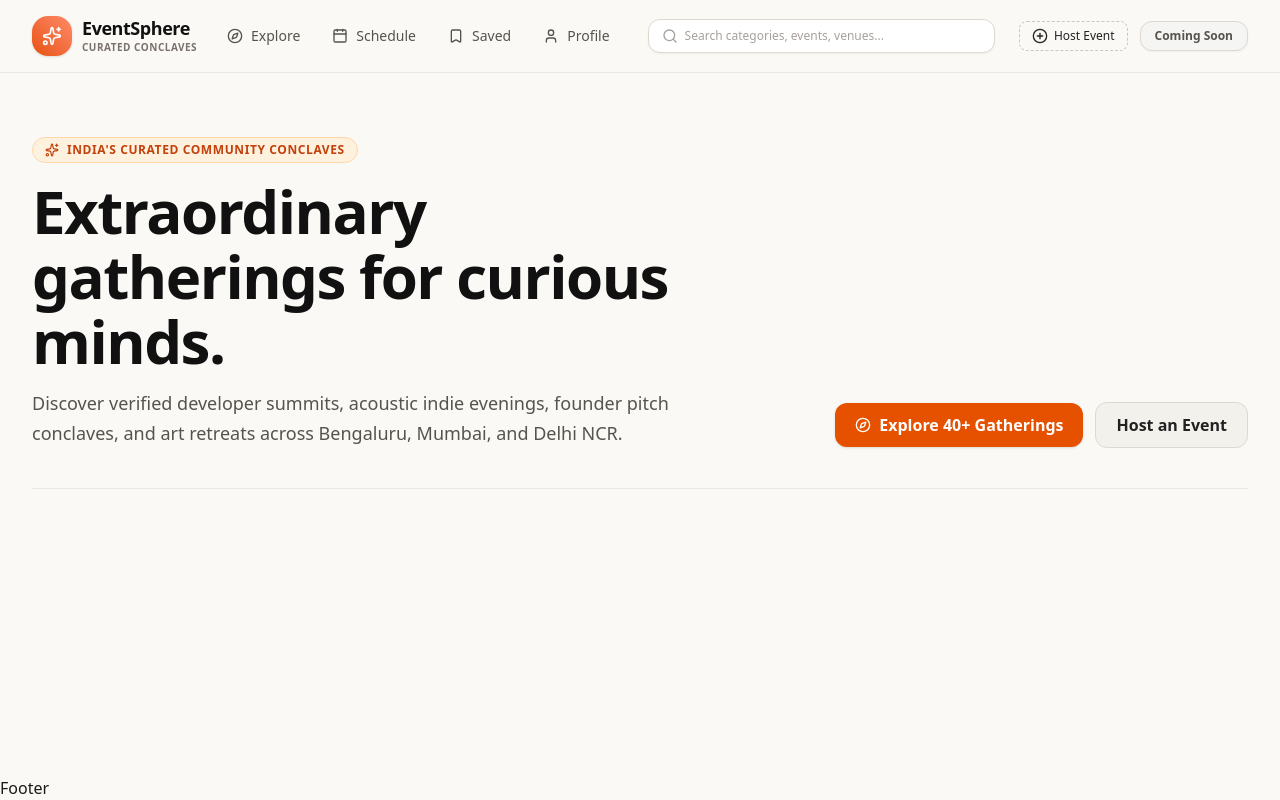
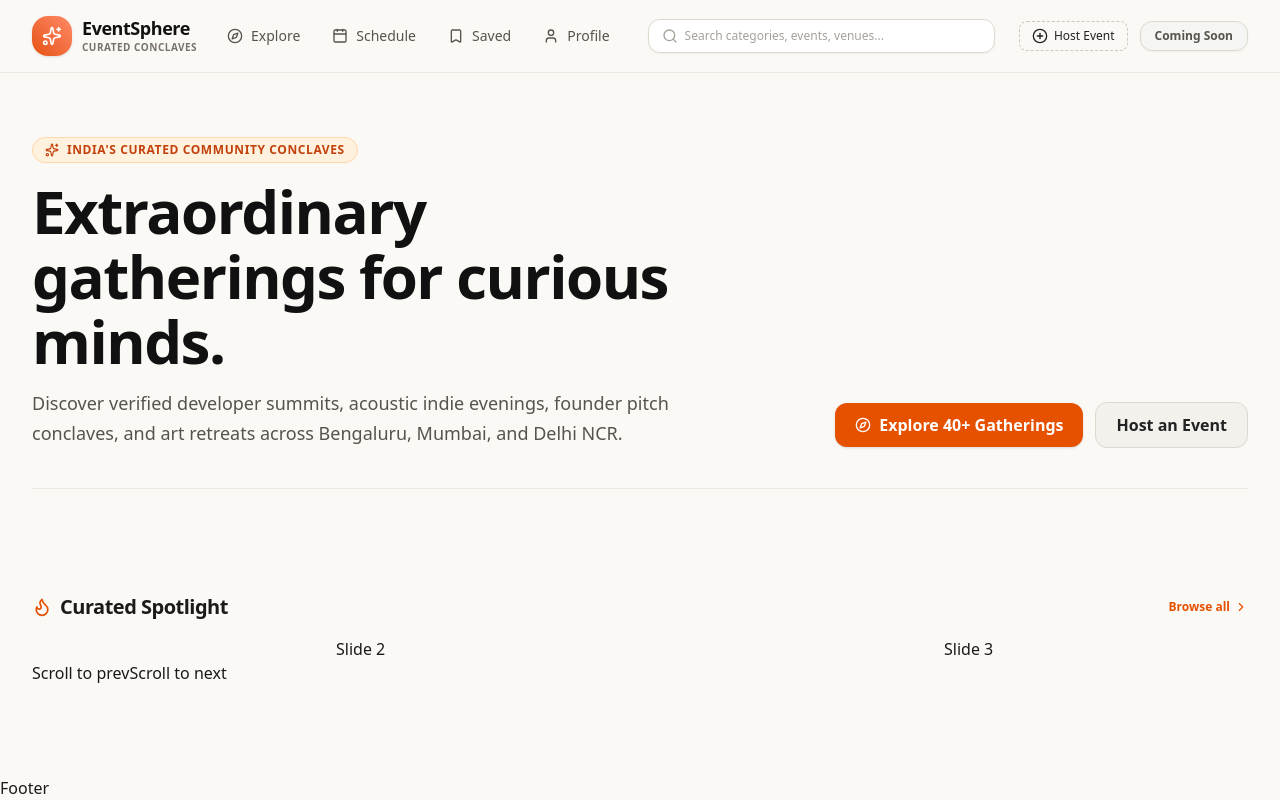
Before and after one commit to nishantsaini2331/EventSphere-frontend, a React (Vite) app: page / in a window 1280 px wide. Built offline with nearby package versions, Linux system fonts and the light colour scheme.

Commit message:
implement embla carousel react

```diff
--- a/package.json
+++ b/package.json
@@ -16,6 +16,8 @@
     "axios": "^1.21.0",
     "class-variance-authority": "^0.7.1",
     "cn": "^0.5.1",
+    "embla-carousel-autoplay": "^8.6.0",
+    "embla-carousel-react": "^8.6.0",
     "lucide-react": "^1.65.0",
     "react": "^19.3.1",
     "react-dom": "^19.3.1",
--- /dev/null
+++ b/src/components/FeaturedCarousel.jsx
@@ -0,0 +1,30 @@
+import React, { useCallback } from "react";
+import useEmblaCarousel from "embla-carousel-react";
+import Autoplay from 'embla-carousel-autoplay'
+
+function FeaturedCarousel() {
+  const [emblaRef, emblaApi] = useEmblaCarousel({ loop: true } , [Autoplay()])
+
+  const goToPrev = () => emblaApi?.scrollPrev()
+  const goToNext = () => emblaApi?.scrollNext()
+  return (
+    <div className="embla">
+      <div className="embla__viewport" ref={emblaRef}>
+        <div className="embla__container">
+          <div className="embla__slide">Slide 1</div>
+          <div className="embla__slide">Slide 2</div>
+          <div className="embla__slide">Slide 3</div>
+        </div>
+      </div>
+
+      <button className="embla__prev" onClick={goToPrev}>
+        Scroll to prev
+      </button>
+      <button className="embla__next" onClick={goToNext}>
+        Scroll to next
+      </button>
+    </div>
+  )
+}
+
+export default FeaturedCarousel;
--- a/src/index.css
+++ b/src/index.css
@@ -72,3 +72,17 @@
 .rdp-day_today, .rdp-today {
   border-bottom: 2px solid #e65100;
 }
+
+
+.embla__viewport {
+  overflow: hidden;
+}
+
+.embla__container {
+  display: flex;
+}
+
+.embla__slide {
+  flex: 0 0 50%;
+  min-width: 0;
+}
--- a/src/pages/HomePage.jsx
+++ b/src/pages/HomePage.jsx
@@ -1,9 +1,11 @@
+import FeaturedCarousel from "@/components/FeaturedCarousel";
 import { Button } from "@/components/ui/button";
-import { Compass, Sparkles } from "lucide-react";
-import React from "react";
+import { ChevronRight, Compass, Flame, Sparkles } from "lucide-react";
+import React, { useState } from "react";
 import { Link } from "react-router";
 
 export default function Home() {
+  const [isLoading, setIsLoading] = useState(false);
   return (
     <div className="space-y-16 pb-20">
       <section className="relative pt-12 pb-6 sm:pt-16 sm:pb-10 max-w-7xl mx-auto px-4 sm:px-6 lg:px-8">
@@ -46,6 +48,28 @@ export default function Home() {
           </div>
         </div>
       </section>
+      <section className="max-w-7xl mx-auto px-4 sm:px-6 lg:px-8">
+        <div className="flex items-center justify-between pb-4">
+          <div className="flex items-center gap-2">
+            <Flame className="w-5 h-5 text-[#E65100]" />
+            <h2 className="text-xl font-bold text-stone-900 tracking-tight">
+              Curated Spotlight
+            </h2>
+          </div>
+          <Link
+            to="/explore"
+            className="text-xs font-semibold text-[#E65100] hover:underline flex items-center gap-1"
+          >
+            Browse all <ChevronRight className="w-3.5 h-3.5" />
+          </Link>
+        </div>
+
+        {isLoading ? (
+          <div className="aspect-21/9 rounded-3xl bg-[#EBE8DF]/50 animate-pulse"></div>
+        ) : (
+          <FeaturedCarousel />
+        )}
+      </section>
     </div>
   );
 }
```
Also changed, not shown: 1 other file (tests, documents, lock files or other folders).
